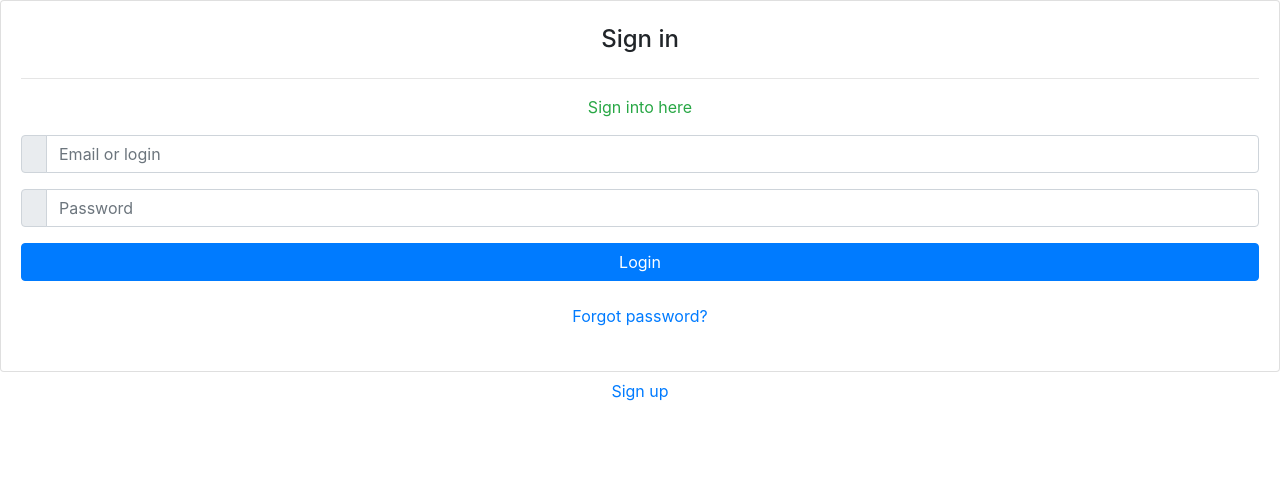
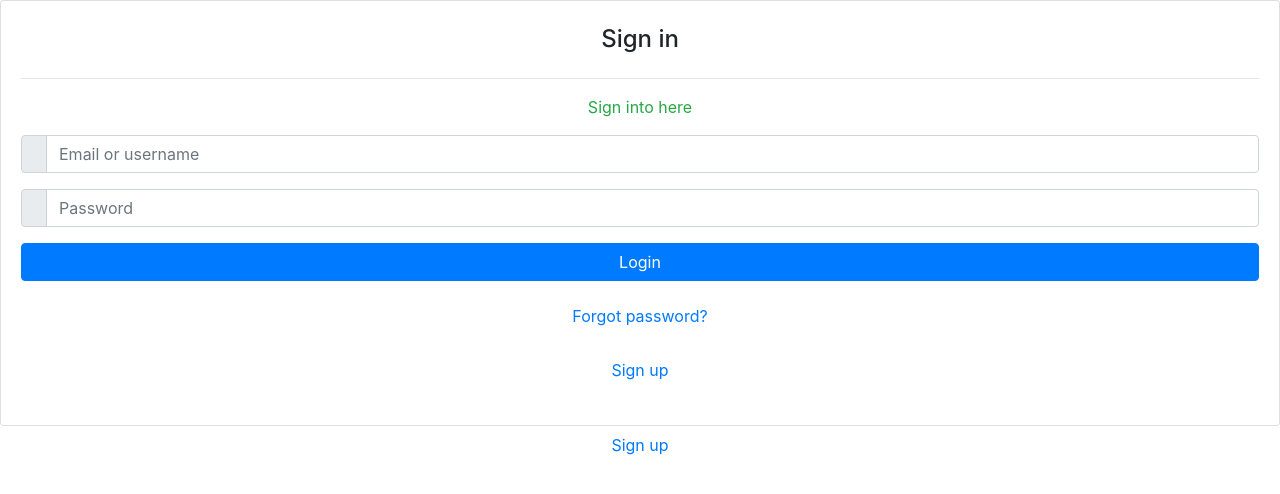
Before and after one commit to raasi24/HolidayTimes, a plain HTML site: page login.html in a window 1280 px wide. Drawn offline with nearby package versions, Linux system fonts and the light colour scheme.

Commit message:
Update login.html

```diff
--- a/login.html
+++ b/login.html
@@ -30,7 +30,7 @@
     <div class="input-group-prepend">
         <span class="input-group-text"> <i class="fa fa-user"></i> </span>
      </div>
-    <input name="" class="form-control" id="loginusername" placeholder="Email or login" type="email">
+    <input name="" class="form-control" id="loginusername" placeholder="Email or username" type="email">
   </div> <!-- input-group.// -->
   </div> <!-- form-group// -->
   <div class="form-group">
@@ -45,6 +45,7 @@
   <button type="submit" id="login" class="btn btn-primary btn-block"> Login  </button>
   </div> <!-- form-group// -->
   <p class="text-center"><a href="#" class="btn">Forgot password?</a></p>
+  <p class="text-center"><a href="#" class="btn">Sign up</a></p>
   </form>
 </article>
 </div>
```
